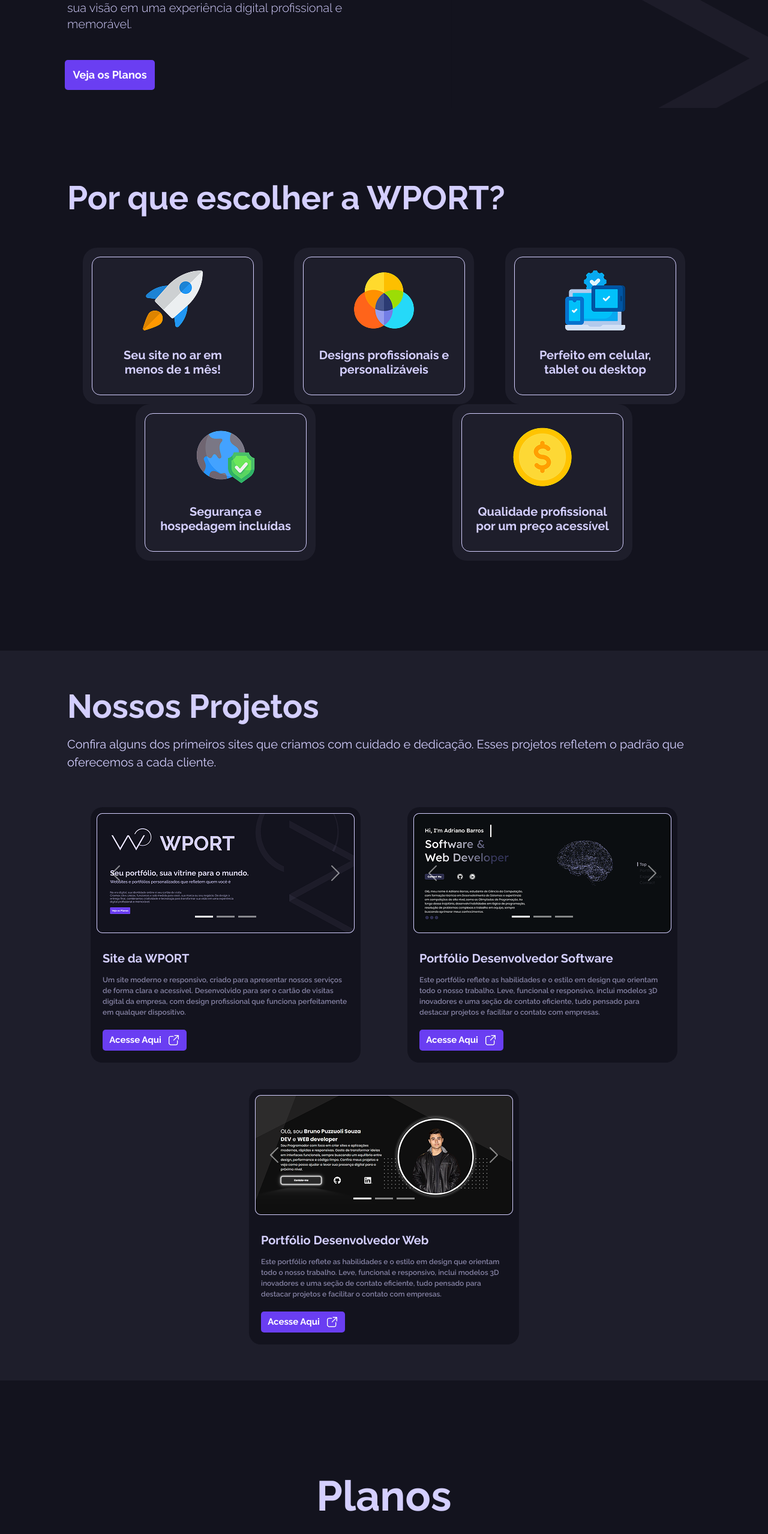
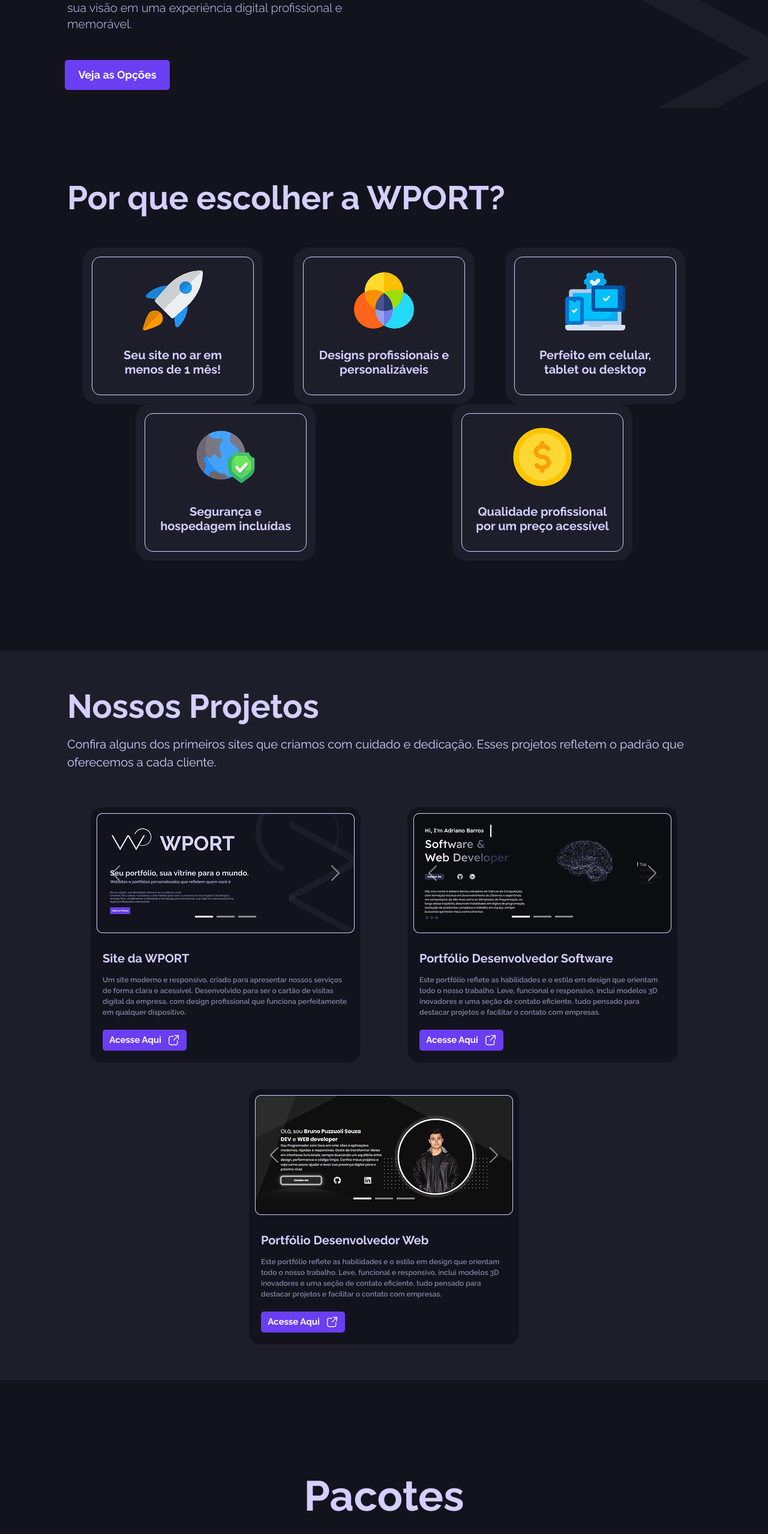
Before and after one commit to AdrianoBarrosDev/WPORT, a React (Vite) app: page / in a window 1280 px wide. Shown: the part 815-3373 px from the top of the page at 60% size. Built offline with nearby package versions, Linux system fonts and the light colour scheme; no server answers.

Commit message:
Nome dos serviços alterados para pacotes

```diff
--- a/src/components/Footer.jsx
+++ b/src/components/Footer.jsx
@@ -132,7 +132,7 @@
             </div>
 
             <div className="d-flex justify-content-center align-items-center gap-3 mobile" data-aos="fade-left" data-aos-duration="2000" data-aos-once="true">
-                <button className="verPlanos" onClick={scrollToPlanos}>Ver Planos</button>
+                <button className="verPlanos" onClick={scrollToPlanos}>Ver Pacotes</button>
                 <button className="faleConosco" onClick={() => window.open(urlBasica, "_blank")}>Fale Conosco</button>
             </div>
 
--- a/src/components/Funcionamento.jsx
+++ b/src/components/Funcionamento.jsx
@@ -199,7 +199,7 @@
 
                         <Descricao data-aos="slide-up" data-aos-duration="1700" data-aos-offset="300">
                             <h3>Fazer Pedido</h3>
-                            <p>Você escolhe o plano ideal e preenche um formulário inicial. Nele, você indica quais seções deseja (como Sobre, Serviços, Contato, Portfólio etc.) e envia as informações que quer incluir no site: textos, imagens, redes sociais, links e preferências de design. Quanto mais detalhes, melhor!</p>
+                            <p>Você escolhe o pacote ideal e preenche um formulário inicial. Nele, você indica quais seções deseja (como Sobre, Serviços, Contato, Portfólio etc.) e envia as informações que quer incluir no site: textos, imagens, redes sociais, links e preferências de design. Quanto mais detalhes, melhor!</p>
                         </Descricao>
                         <Descricao data-aos="slide-up" data-aos-duration="2000" data-aos-offset="300">
                             <h3>Aprovar Design</h3>
@@ -228,7 +228,7 @@
                         <img src="EclipseHabilitado.png" alt="Eclipse" data-aos="slide-up" data-aos-duration="2000" />
                         <DescricaoMobile data-aos="slide-up" data-aos-duration="1200" data-aos-offset="300">
                             <h3>Fazer Pedido</h3>
-                            <p>Você escolhe o plano ideal e preenche um formulário inicial. Nele, você indica quais seções deseja (como Sobre, Serviços, Contato, Portfólio etc.) e envia as informações que quer incluir no site: textos, imagens, redes sociais, links e preferências de design. Quanto mais detalhes, melhor!</p>
+                            <p>Você escolhe o pacote ideal e preenche um formulário inicial. Nele, você indica quais seções deseja (como Sobre, Serviços, Contato, Portfólio etc.) e envia as informações que quer incluir no site: textos, imagens, redes sociais, links e preferências de design. Quanto mais detalhes, melhor!</p>
                         </DescricaoMobile>
                     </div>
 
--- a/src/components/Hero.jsx
+++ b/src/components/Hero.jsx
@@ -93,7 +93,7 @@
 `;
 
 const PlanosButton = styled.button`
-    width: 150px;
+    width: 175px;
     height: 50px;
     color: white;
     background-color: #6A3EF2;
@@ -149,7 +149,7 @@
                     data-aos-duration="1000"
                     onClick={scrollToPlanos}
                 >
-                    Veja os Planos
+                    Veja as Opções
                 </PlanosButton>
 
         </Container>
--- a/src/components/Planos.jsx
+++ b/src/components/Planos.jsx
@@ -275,7 +275,7 @@
 
     return (
         <Container data-aos="fade-up" data-aos-duration="1000" id="planosSection">
-            <h2>Planos</h2>
+            <h2>Pacotes</h2>
             <div className="row w-100 d-flex justify-content-center align-items-center" style={{gap: "80px"}}>
                 <CardPlanos data-aos="flip-left" data-aos-duration="1200">
 
@@ -285,7 +285,7 @@
                             <TitlePlano style={{backgroundColor: "#1B407C"}}>
                                 <p>Básico</p>
                             </TitlePlano>
-                            <h3>Plano Básico</h3>
+                            <h3>Pacote Básico</h3>
                         </div>
 
                         <BalonPrice style={{background: "linear-gradient(to bottom, #224A8C, #D5D5D5)"}}>
@@ -341,7 +341,7 @@
                             <TitlePlano style={{backgroundColor: "#6A3EF2"}}>
                                 <p>PRO</p>
                             </TitlePlano>
-                            <h3>Plano Profissional</h3>
+                            <h3>Pacote Profissional</h3>
                         </div>
 
                         <BalonPrice style={{background: "linear-gradient(to bottom, #7F5AF0, #D5D5D5)"}}>
@@ -397,7 +397,7 @@
                             <TitlePlano style={{backgroundColor: "#CD9F09"}}>
                                 <p>Premium</p>
                             </TitlePlano>
-                            <h3>Plano Premium</h3>
+                            <h3>Pacote Premium</h3>
                         </div>
 
                         <BalonPrice style={{background: "linear-gradient(to bottom, #D4AF37, #D5D5D5)"}}>
```
